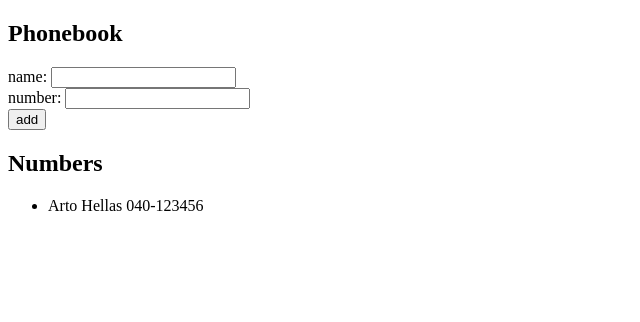
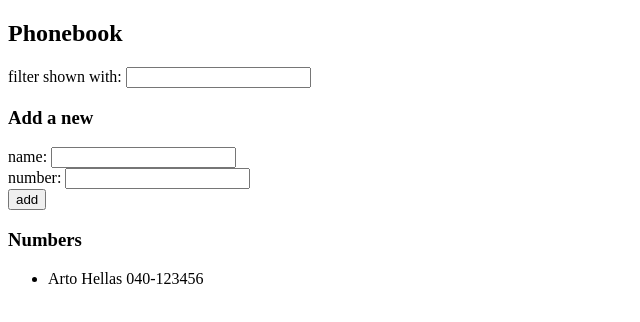
Before and after one commit to Ijtihed/fullstack-open, a React (Vite) app in the folder part2/phonebook/: page / in a window 1280 px wide. Shown: the top 322 px of the page, without its empty margins (0-640 px from the left). Built offline with nearby package versions, Linux system fonts and the light colour scheme.

Commit message:
Exercise 2.9

```diff
--- a/part2/phonebook/src/App.jsx
+++ b/part2/phonebook/src/App.jsx
@@ -6,6 +6,7 @@
   ])
   const [newName, setNewName] = useState('')
   const [newNumber, setNewNumber] = useState('')
+  const [filter, setFilter] = useState('')
 
   const handleSubmit = (event) => {
     event.preventDefault()
@@ -33,9 +34,23 @@
     setNewNumber(event.target.value)
   }
 
+  const handleFilterChange = (event) => {
+    setFilter(event.target.value)
+  }
+
+  const filteredPersons = persons.filter(person =>
+    person.name.toLowerCase().includes(filter.toLowerCase())
+  )
+
   return (
     <div>
       <h2>Phonebook</h2>
+
+      <div>
+        filter shown with: <input value={filter} onChange={handleFilterChange} />
+      </div>
+
+      <h3>Add a new</h3>
       <form onSubmit={handleSubmit}>
         <div>
           name: <input value={newName} onChange={handleNameChange} />
@@ -48,9 +63,9 @@
         </div>
       </form>
 
-      <h2>Numbers</h2>
+      <h3>Numbers</h3>
       <ul>
-        {persons.map((person, index) => (
+        {filteredPersons.map((person, index) => (
           <li key={index}>
             {person.name} {person.number}
           </li>
```
